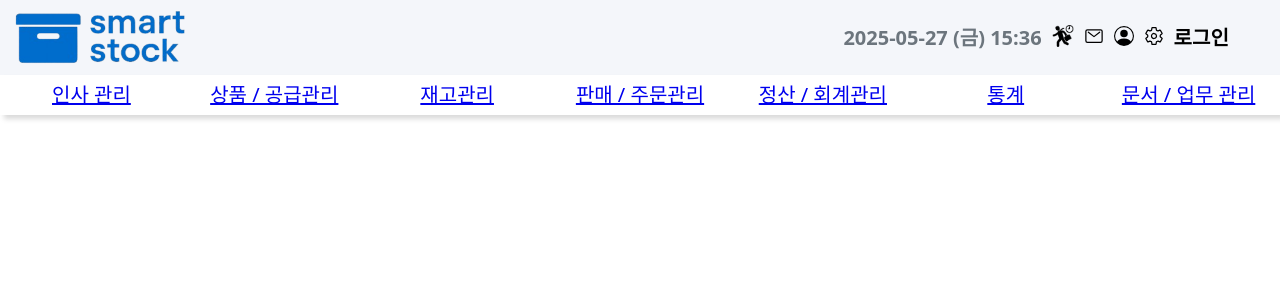
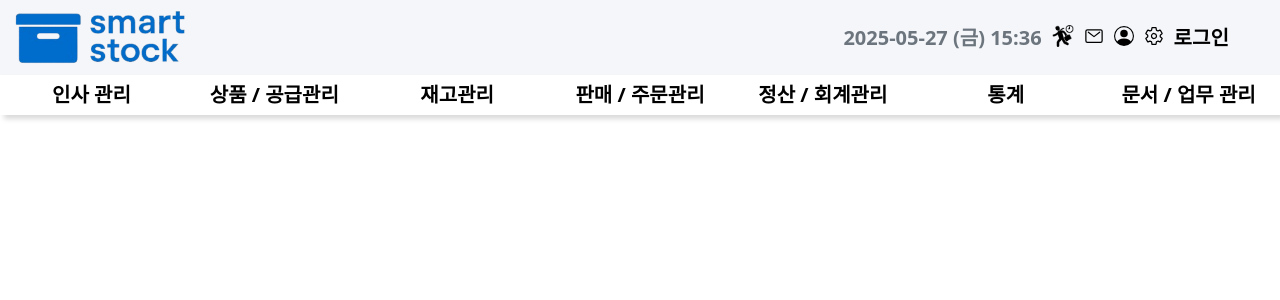
Before and after one commit to leejunhyuk1061204/junko, a Next.js app: page / in a window 1280 px wide. Shown: the top 300 px of the page. Built offline with nearby package versions, Linux system fonts and the light colour scheme.

Commit message:
헤더 완성

```diff
--- a/src/app/globals.css
+++ b/src/app/globals.css
@@ -22,6 +22,7 @@
     --shadow: 0 0.125rem 0.25rem rgba(0, 0, 0, 0.075);
     --border-radius: 0.375rem;
     --success-color: #28a745;
+    --background-color: #F4F6FA;
 }
 
 
@@ -46,8 +47,15 @@ textarea {
     all: unset;
 }
 
+a {
+    text-decoration: none;
+    color: inherit;
+}
 
-
+ol,
+ul {
+    list-style: none;
+}
 
 
 /*---------------------------- -------------------------*/
@@ -107,21 +115,12 @@ textarea {
     box-sizing: border-box;
 }
 
-
-.header {
-    width: 100%;           /* 전체 화면 너비 차지 */
-    min-width: 100%;
-    display: flex;
-    flex-direction: column;
-    box-sizing: border-box;
-}
-
 .width-fit {
     width: fit-content;
 }
 
 .main-back {
-    background-color: #F4F6FA;
+    background-color: var(--background-color);
 }
 
 .margin-y-10 {
@@ -138,6 +137,13 @@ textarea {
 
 /*---------------------------------------------------------*/
 
+.header {
+    width: 100%;           /* 전체 화면 너비 차지 */
+    min-width: 100%;
+    display: flex;
+    flex-direction: column;
+    box-sizing: border-box;
+}
 
 .header-text {
     font-size: 20px;
@@ -154,9 +160,14 @@ textarea {
 }
 
 .menu-item {
+    color: black;
+    font-weight: bold;
     font-size: 20px;
     position: relative;
     display: inline-block;
+    /*border-right-style: solid;*/
+    /*border-right-width: 1px;*/
+    white-space: nowrap;
 }
 
 .menu-item:hover .submenu,
@@ -168,14 +179,14 @@ textarea {
 }
 
 .menu-item:hover .menu-title {
-    color: #b8bcc3;
+    color: #026CCA;
 }
 
 .submenu {
     position: absolute;
     left: 0;
     top: 100%;
-    min-width: 160px;
+    min-width: 200px;
     background-color: #F4F6FA;
     border-radius: 0 0 8px 8px;
     box-shadow: 0 4px 16px rgba(0,0,0,0.15);
@@ -192,21 +203,19 @@ textarea {
 }
 
 .submenu-item {
+    color: #000;
     padding: 12px 24px;
-    color: #fff;
     background-color: #F4F6FA;
     font-size: 15px;
     border-radius: 8px;
     transition: background 0.2s, color 0.2s;
     cursor: pointer;
     white-space: nowrap;
-    text-decoration: underline;
-    text-decoration-color: #F4F6FA;
 }
 
 .submenu-item:hover {
-    background: #b8bcc3;
-    color: #000;
+    background: #C0D5FF;
+    color: #000000;
 }
 
 .navigation_bar {
--- a/src/app/header.jsx
+++ b/src/app/header.jsx
@@ -10,49 +10,89 @@ const mainMenus = [
     {
         title: '인사 관리',
         submenu: [
-            { label: '소개', href: '/' },
+            { label: '직원 정보 관리', href: '/' },
+            { label: '부서 / 조직 관리', href: '/' },
+            { label: '근태 / 출퇴근 관리', href: '/' },
+            { label: '급여 / 상여 / 수당 관리', href: '/' },
+            { label: '인사평가 / 성과 관리', href: '/' },
+            { label: '휴가 / 연차 관리', href: '/' },
+            { label: '입사 / 퇴사 / 변동 관리', href: '/' },
+            { label: '전자결재(인사)', href: '/' },
         ],
         href: '/',
     },
     {
         title: '상품 / 공급관리',
         submenu: [
-            { label: '운동기관 검색', href: '/' },
+            { label: '상품 목록 / 등록 / 수정', href: '/' },
+            { label: '상품 옵션 / 카테고리 관리', href: '/' },
+            { label: '거래처 관리', href: '/' },
+            { label: '상품 관리', href: '/' },
+            { label: '품절 / 재입고 관리', href: '/' },
+            { label: '상품 신청 / 승인', href: '/' },
         ],
         href: '/',
     },
     {
         title: '재고관리',
         submenu: [
-            { label: '캘린더', href: '/' },
+            { label: '재고 현황', href: '/' },
+            { label: '입고 관리', href: '/' },
+            { label: '출고 관리', href: '/' },
+            { label: '재고 조정', href: '/' },
+            { label: '재고 부족 / 품절 알림', href: '/' },
+            { label: '안전 재고 설정', href: '/' },
+            { label: '재고 회전율 통계', href: '/' },
         ],
         href: '/',
     },
     {
         title: '판매 / 주문관리',
         submenu: [
-            { label: '공지사항 게시판', href: '/' },
+            { label: '주문 목록 / 상세보기', href: '/' },
+            { label: '신규 / 예약 주문 ', href: '/' },
+            { label: '출고 / 배송 관리', href: '/' },
+            { label: '주문 상태 변경', href: '/' },
+            { label: '대량 주문 처리', href: '/' },
+            { label: 'CS / 클레임 처리', href: '/' },
+
         ],
         href: '/',
     },
     {
         title: '정산 / 회계관리',
         submenu: [
-            { label: '공지사항 게시판', href: '/' },
+            { label: '정산 현황', href: '/' },
+            { label: '거래처 / 공급사별 정산', href: '/' },
+            { label: '세금 계산서 / 증빙 관리', href: '/' },
+            { label: '입금 / 지급 관리', href: '/' },
+            { label: '회계 전표 관리', href: '/' },
+            { label: '결산 / 리포트', href: '/' },
+            { label: '예산 실적 관리', href: '/' },
         ],
         href: '/',
     },
     {
         title: '통계',
         submenu: [
-            { label: '공지사항 게시판', href: '/' },
+            { label: '매출 / 매입', href: '/' },
+            { label: '판매 순위', href: '/' },
+            { label: '고객 / 주문 / 공급사', href: '/' },
+            { label: '재고', href: '/' },
+            { label: 'KPI 달성', href: '/' },
+            { label: '맞춤형 리포트', href: '/' },
         ],
         href: '/',
     },
     {
         title: '문서 / 업무 관리',
         submenu: [
-            { label: '공지사항 게시판', href: '/' },
+            { label: '전자결재', href: '/' },
+            { label: '업무별 TO-DO', href: '/' },
+            { label: '문서 관리', href: '/' },
+            { label: '업무 진행 현황', href: '/' },
+            { label: '사내 공지 / 회의록', href: '/' },
+            { label: '첨부파일 / 자료실', href: '/' },
         ],
         href: '/',
     },
@@ -117,7 +157,7 @@ const Header = () => {
             <div className="flex justify-content-between main-back" >
                     <img src='/logo.png' alt ='Logo' width={200} className="logo box-sizing" />
                 {token ? (
-                    <div className="header-text flex align-center justify-right width-fit white-space-nowrap gap_10">
+                    <div className="header-text flex align-center justify-right width-fit white-space-nowrap gap_10 margin-right-4">
                         <div className="header-date-text">{date_time}</div>
                         <div></div>
                         <div><IoMailOutline/></div>
```
Also changed, not shown: 1 other file (tests, documents, lock files or other folders).
